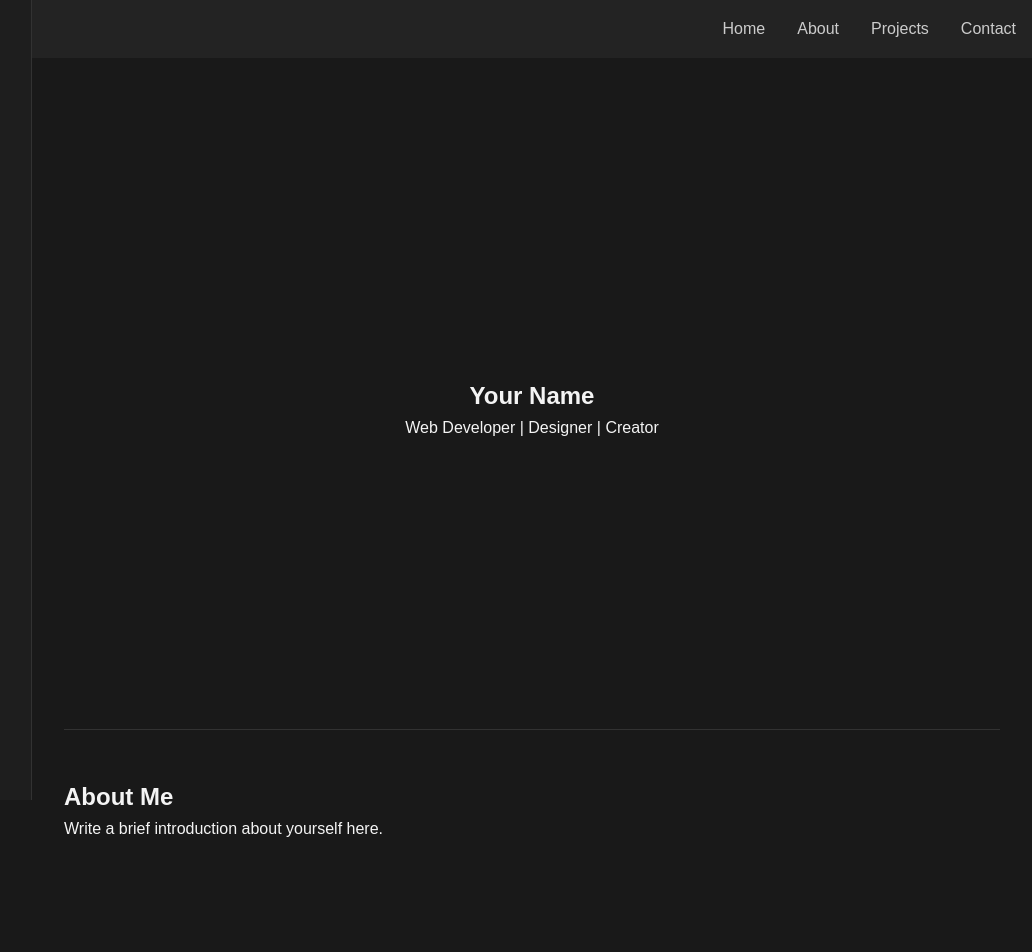
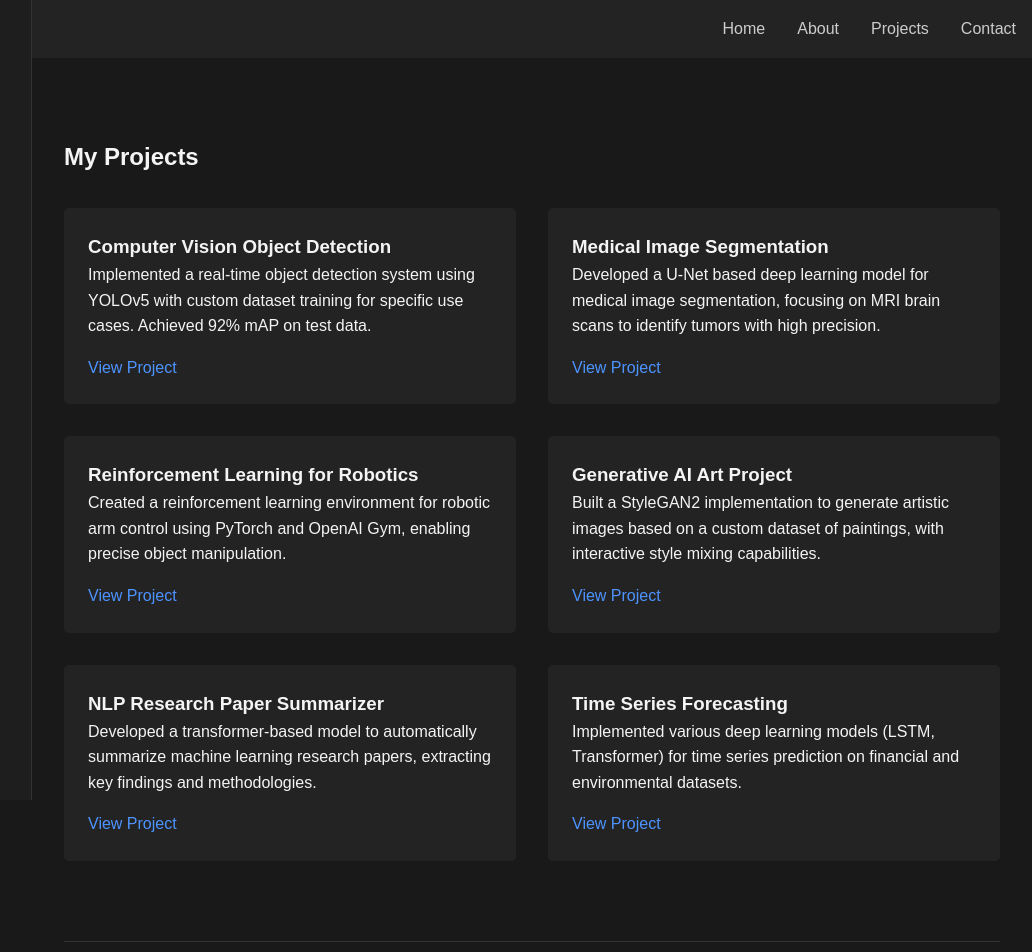
Before and after one commit to FredCarvalhoOliveira/FredCarvalhoOliveira.github.io, a plain HTML site: page index.html in a window 1280 px wide. Shown: the top 952 px of the page, 248-1280 px from the left. Drawn offline with Linux system fonts and the light colour scheme.

Commit message:
Update portfolio with detailed AI and ML project showcase
- Replaced placeholder project sections with specific AI/ML project descriptions
- Added GitHub links for each project
- Removed unused sections (home, about, contact)
- Updated CSS to improve layout and footer positioning

```diff
--- a/index.html
+++ b/index.html
@@ -39,31 +39,45 @@
             </header>
 
             <main>
-                <section id="home">
-                    <h1>Your Name</h1>
-                    <p>Web Developer | Designer | Creator</p>
-                </section>
-
-                <section id="about">
-                    <h2>About Me</h2>
-                    <p>Write a brief introduction about yourself here.</p>
-                </section>
-
                 <section id="projects">
                     <h2>My Projects</h2>
                     <div class="project-grid">
-                        <!-- Add your projects here -->
                         <div class="project-card">
-                            <h3>Project 1</h3>
-                            <p>Project description</p>
-                            <a href="#">View Project</a>
+                            <h3>Computer Vision Object Detection</h3>
+                            <p>Implemented a real-time object detection system using YOLOv5 with custom dataset training for specific use cases. Achieved 92% mAP on test data.</p>
+                            <a href="https://github.com/FredCarvalhoOliveira/object-detection" target="_blank">View Project</a>
+                        </div>
+
+                        <div class="project-card">
+                            <h3>Medical Image Segmentation</h3>
+                            <p>Developed a U-Net based deep learning model for medical image segmentation, focusing on MRI brain scans to identify tumors with high precision.</p>
+                            <a href="https://github.com/FredCarvalhoOliveira/medical-segmentation" target="_blank">View Project</a>
+                        </div>
+
+                        <div class="project-card">
+                            <h3>Reinforcement Learning for Robotics</h3>
+                            <p>Created a reinforcement learning environment for robotic arm control using PyTorch and OpenAI Gym, enabling precise object manipulation.</p>
+                            <a href="https://github.com/FredCarvalhoOliveira/rl-robotics" target="_blank">View Project</a>
+                        </div>
+
+                        <div class="project-card">
+                            <h3>Generative AI Art Project</h3>
+                            <p>Built a StyleGAN2 implementation to generate artistic images based on a custom dataset of paintings, with interactive style mixing capabilities.</p>
+                            <a href="https://github.com/FredCarvalhoOliveira/generative-art" target="_blank">View Project</a>
+                        </div>
+
+                        <div class="project-card">
+                            <h3>NLP Research Paper Summarizer</h3>
+                            <p>Developed a transformer-based model to automatically summarize machine learning research papers, extracting key findings and methodologies.</p>
+                            <a href="https://github.com/FredCarvalhoOliveira/paper-summarizer" target="_blank">View Project</a>
+                        </div>
+
+                        <div class="project-card">
+                            <h3>Time Series Forecasting</h3>
+                            <p>Implemented various deep learning models (LSTM, Transformer) for time series prediction on financial and environmental datasets.</p>
+                            <a href="https://github.com/FredCarvalhoOliveira/time-series-ml" target="_blank">View Project</a>
                         </div>
                     </div>
-                </section>
-
-                <section id="contact">
-                    <h2>Contact Me</h2>
-                    <p>Email: your.email@example.com</p>
                 </section>
             </main>
 
--- a/styles.css
+++ b/styles.css
@@ -81,6 +81,9 @@ body {
 /* Main content area */
 .main-content {
     flex: 1;
+    display: flex;
+    flex-direction: column;
+    min-height: 100vh;
     margin-left: 280px; /* Same as sidebar width */
 }
 
@@ -113,6 +116,7 @@ nav ul li a:hover {
 }
 
 main {
+    flex: 1;
     padding: 2rem;
 }
 
@@ -155,10 +159,11 @@ section {
 }
 
 footer {
+    margin-top: auto;
+    padding: 1rem 0;
     background-color: rgb(35, 35, 35);
     color: #ccc;
     text-align: center;
-    padding: 1rem;
 }
 
 /* Responsive design */
```
